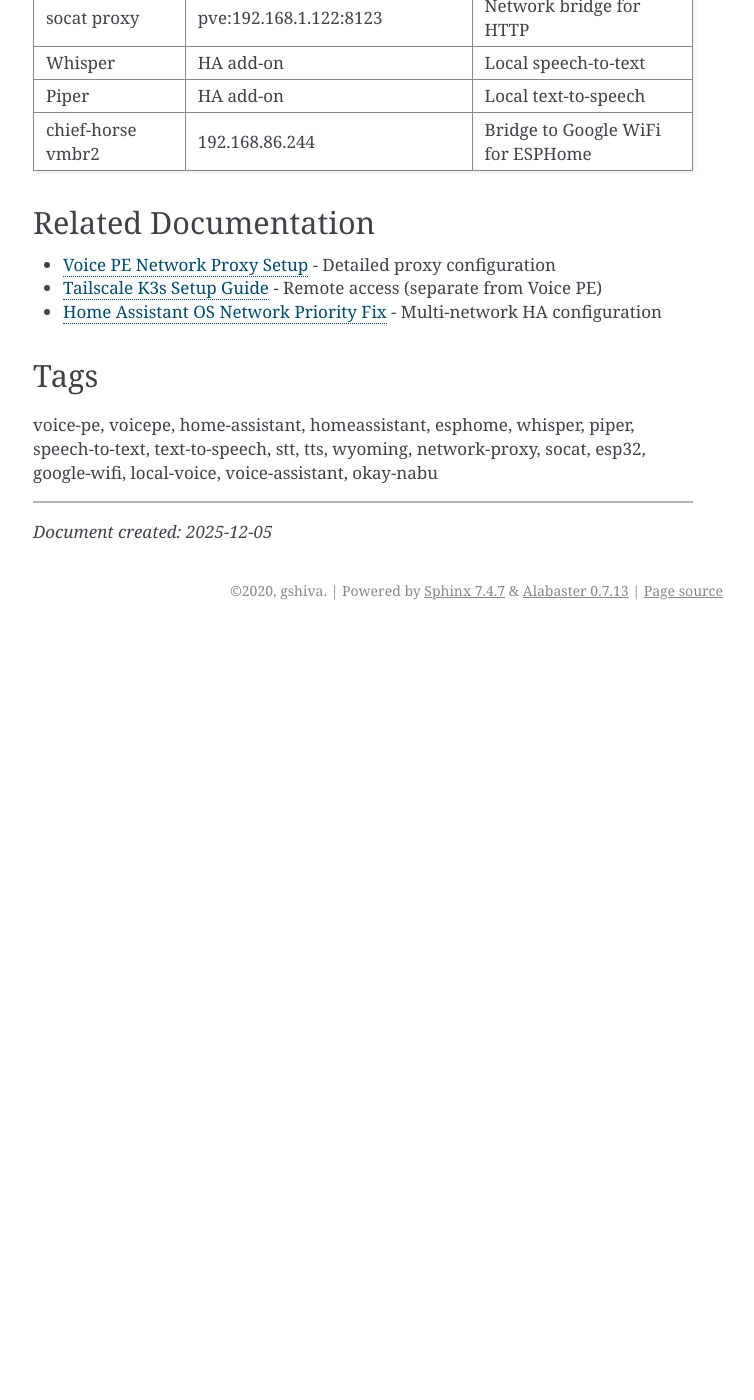
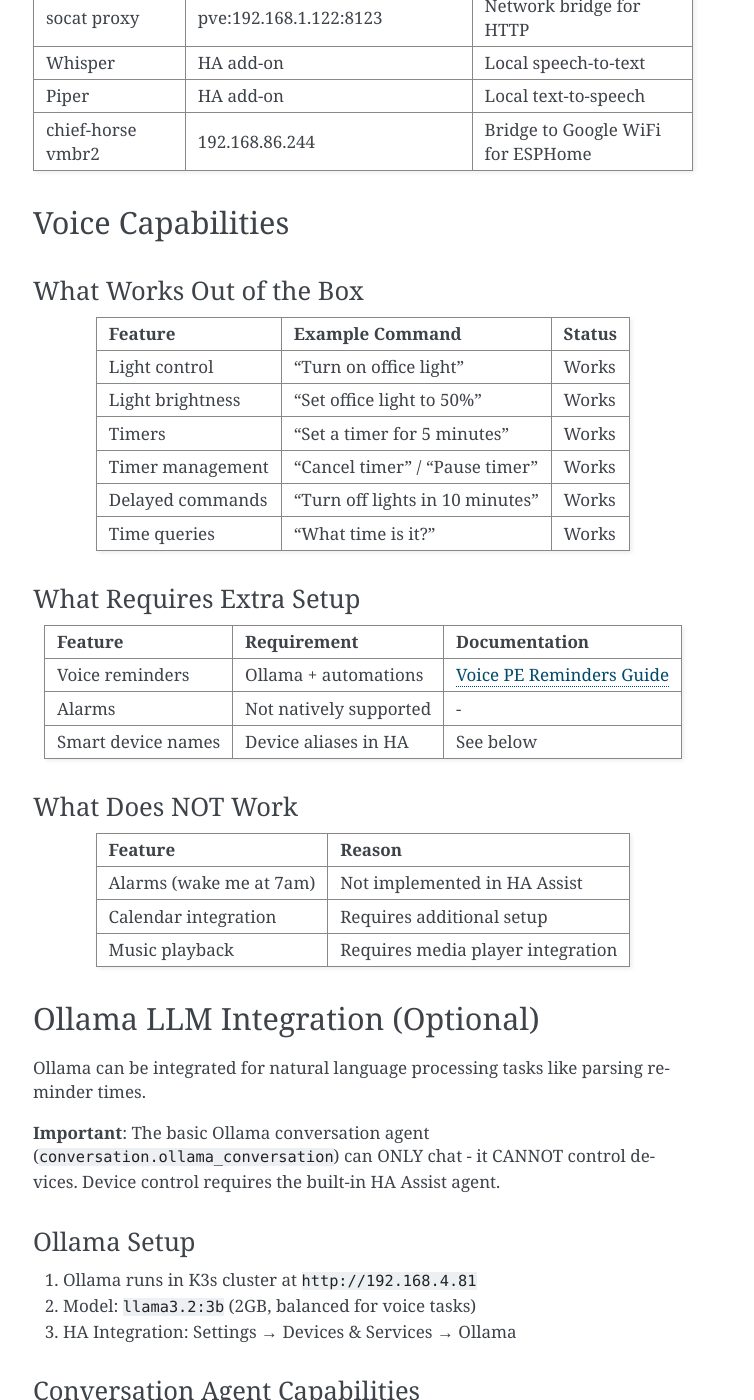
Before and after one commit to homeiac/home, a Sphinx documentation site: the page built from docs/source/md/voice-pe-complete-setup-guide.md, in a window 1280 px wide and 1400 px high, scrolled down 6550 px. Shown: the whole window, without its empty margins (387-1141 px from the left). Built offline with Sphinx 7.4.7, drawn with Linux system fonts in a browser that asks for light colours; before the commit the page ends 7180 px from its top, so only the background shows below that; some of the changed text lies outside the part shown.

Commit message:
docs: add Voice PE reminders with Ollama guide and update main guide
- Add comprehensive voice reminders guide using Ollama for time parsing
- Document three automations: blueprint for "at [time]", custom for "in [duration]", and Voice PE announcer
- Update main Voice PE guide with voice capabilities matrix
- Document Ollama integration limitations (chat only, no device control)
- Add Meross smart lights integration section
- Include troubleshooting for common issues

🤖 Generated with [Claude Code](https://claude.com/claude-code)

Co-Authored-By: Claude <noreply@anthropic.com>

````diff
--- a/docs/source/md/voice-pe-complete-setup-guide.md
+++ b/docs/source/md/voice-pe-complete-setup-guide.md
@@ -288,16 +288,111 @@ curl -s -H "Authorization: Bearer $HA_TOKEN" \
 | Piper | HA add-on | Local text-to-speech |
 | chief-horse vmbr2 | 192.168.86.244 | Bridge to Google WiFi for ESPHome |
 
+## Voice Capabilities
+
+### What Works Out of the Box
+
+| Feature | Example Command | Status |
+|---------|-----------------|--------|
+| Light control | "Turn on office light" | Works |
+| Light brightness | "Set office light to 50%" | Works |
+| Timers | "Set a timer for 5 minutes" | Works |
+| Timer management | "Cancel timer" / "Pause timer" | Works |
+| Delayed commands | "Turn off lights in 10 minutes" | Works |
+| Time queries | "What time is it?" | Works |
+
+### What Requires Extra Setup
+
+| Feature | Requirement | Documentation |
+|---------|-------------|---------------|
+| Voice reminders | Ollama + automations | [Voice PE Reminders Guide](voice-pe-reminders-ollama-setup.md) |
+| Alarms | Not natively supported | - |
+| Smart device names | Device aliases in HA | See below |
+
+### What Does NOT Work
+
+| Feature | Reason |
+|---------|--------|
+| Alarms (wake me at 7am) | Not implemented in HA Assist |
+| Calendar integration | Requires additional setup |
+| Music playback | Requires media player integration |
+
+## Ollama LLM Integration (Optional)
+
+Ollama can be integrated for natural language processing tasks like parsing reminder times.
+
+**Important**: The basic Ollama conversation agent (`conversation.ollama_conversation`) can ONLY chat - it CANNOT control devices. Device control requires the built-in HA Assist agent.
+
+### Ollama Setup
+
+1. Ollama runs in K3s cluster at `http://192.168.4.81`
+2. Model: `llama3.2:3b` (2GB, balanced for voice tasks)
+3. HA Integration: Settings → Devices & Services → Ollama
+
+### Conversation Agent Capabilities
+
+| Agent | Device Control | Smart Responses | Use Case |
+|-------|----------------|-----------------|----------|
+| Home Assistant (built-in) | Yes | Basic | Device control, timers |
+| Ollama Conversation | No | Yes | General questions, time parsing |
+
+**Recommendation**: Use "Full local assistant" (built-in) for Voice PE. Use Ollama for specific automations like reminder time parsing.
+
+## Smart Device Integration
+
+### Meross Smart Lights (via HACS)
+
+1. Install HACS integration
+2. Search for "Meross LAN" in HACS
+3. Add integration: Settings → Devices & Services → Meross LAN
+4. Devices auto-discover on local network
+
+**Controllable devices**:
+- Office Front light
+- Office Back light
+- Bedroom lights
+
+### Device Naming for Voice Control
+
+HA creates entity IDs from device names. For voice control, set friendly names:
+
+```yaml
+# Example: Settings → Devices → [Device] → Name
+"Smart Dimmer Switch 2005093..." → "Office Front"
+```
+
+## Voice PE Assistant Configuration
+
+### Recommended Configuration
+
+| Setting | Value | Reason |
+|---------|-------|--------|
+| Assist pipeline | Full local assistant | Device control works |
+| Wake word | Okay Nabu | Default |
+| STT | faster-whisper | Local processing |
+| TTS | piper | Local processing |
+
+### Accessing Voice PE Settings
+
+**Settings → Devices & Services → ESPHome → Voice PE device → Configure**
+
+Or
+
+**Settings → Voice assistants → [select pipeline]**
+
 ## Related Documentation
 
 - [Voice PE Network Proxy Setup](voice-pe-network-proxy.md) - Detailed proxy configuration
+- [Voice PE Reminders with Ollama](voice-pe-reminders-ollama-setup.md) - Voice-controlled reminders
 - [Tailscale K3s Setup Guide](tailscale-k3s-setup-guide.md) - Remote access (separate from Voice PE)
 - [Home Assistant OS Network Priority Fix](homeassistant-os-network-priority-fix.md) - Multi-network HA configuration
+- [Homelab Network Topology](homelab-network-topology.md) - Complete network architecture
 
 ## Tags
 
-voice-pe, voicepe, home-assistant, homeassistant, esphome, whisper, piper, speech-to-text, text-to-speech, stt, tts, wyoming, network-proxy, socat, esp32, google-wifi, local-voice, voice-assistant, okay-nabu
+voice-pe, voicepe, home-assistant, homeassistant, esphome, whisper, piper, speech-to-text, text-to-speech, stt, tts, wyoming, network-proxy, socat, esp32, google-wifi, local-voice, voice-assistant, okay-nabu, ollama, llm, meross, smart-lights, reminders, timers
 
 ---
 
 *Document created: 2025-12-05*
+*Last updated: 2025-12-05*
````
Also changed, not shown: docs/source/md/voice-pe-reminders-ollama-setup.md (added, +261 -0 lines).
